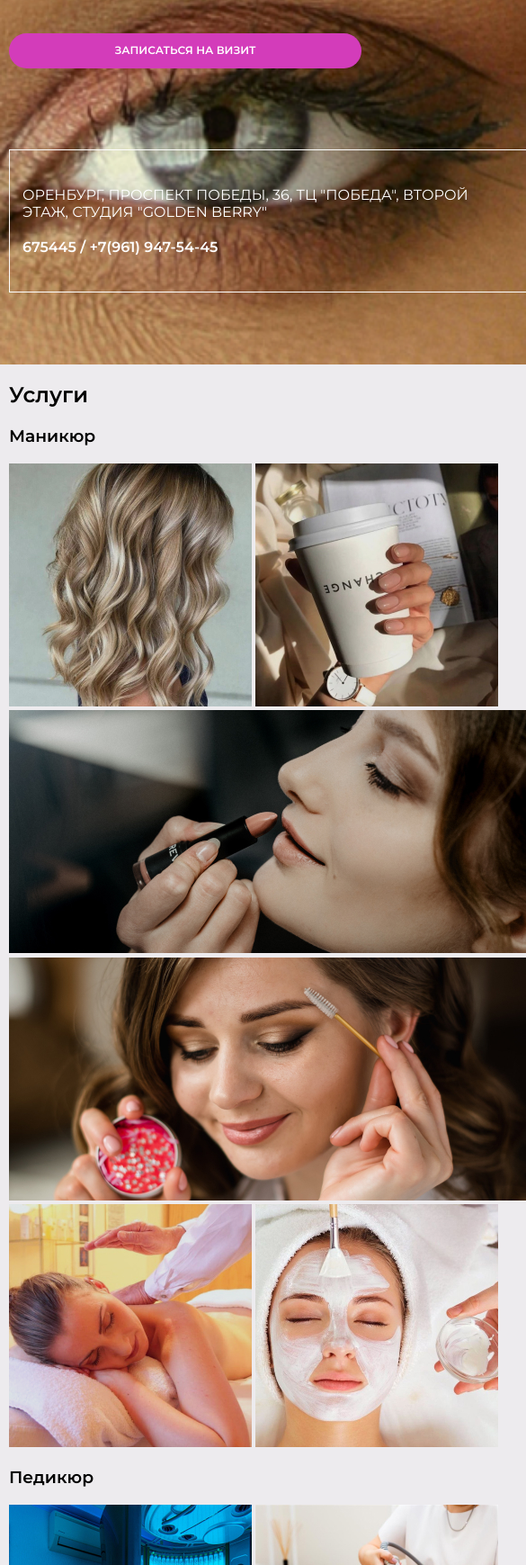
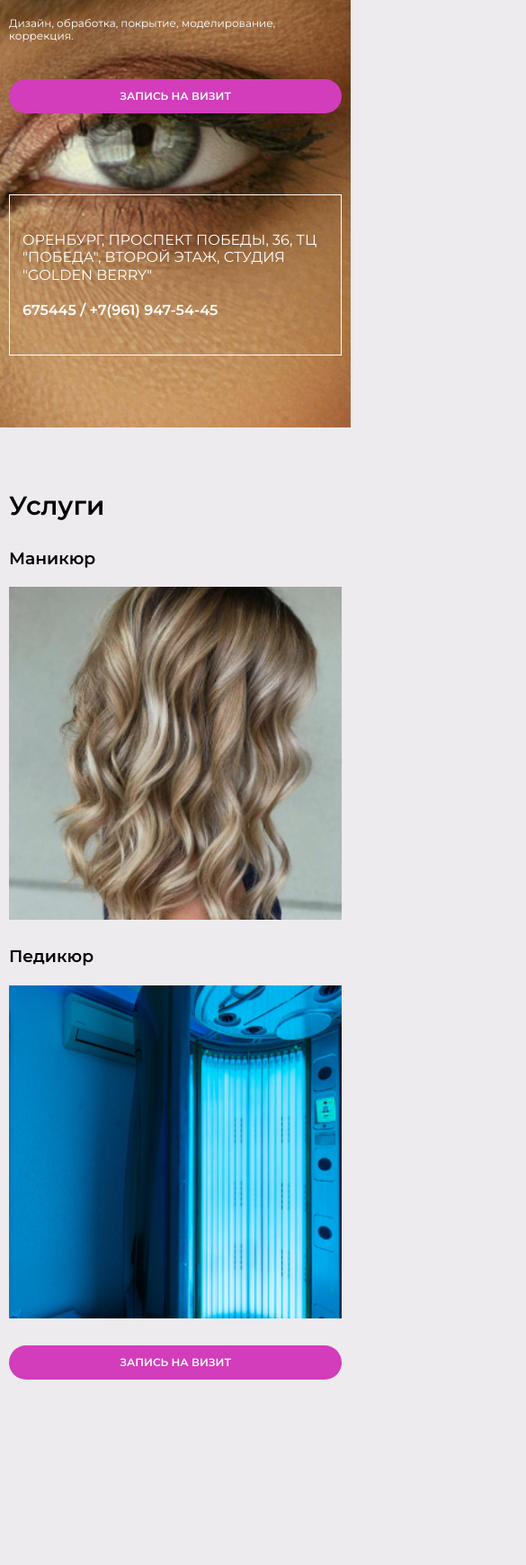
Before and after one commit to DVSaltsev/nailon, a website: page source/index.html in a window 390 px wide. Shown: the part 261-2000 px from the top of the page at 90% size, 585 px wide, since content can reach past the window. After the commit the page ends 1829 px from the top, so only its background shows below. Drawn offline with nearby package versions, Linux system fonts and the light colour scheme; files that its build step writes are made by us from their sources; files whose address does not match are found by name.

Commit message:
разметка услуг

```diff
--- a/source/index.html
+++ b/source/index.html
@@ -46,7 +46,7 @@
         <div class="index-header__wrapper-main">
           <h1 class="index-header__title">Мастер ногтевого сервиса <br> Олеся NailON</h1>
           <p class="index-header__text">Дизайн, обработка, покрытие, моделирование, коррекция.</p>
-          <a href="#" class="index-header__button-link button-link">Записаться на визит</a>
+          <a href="#" class="index-header__button-link button-link">Запись на визит</a>
         </div>
         <div class="index-header__contacts">
           <p class="index-header__address">Оренбург, проспект Победы, 36, ТЦ "Победа", второй этаж, студия "Golden
@@ -62,42 +62,79 @@
   <main class="main">
     <h1 class="visually-hidden">Информация о мастере ногтевого сервиса Олесе Nailon и её услугах</h1>
 
-    <section class="offers">
-      <div class="container">
+    <section class="index-offers offers">
+      <div class="offers__container container">
         <h2 class="offers__h2">Услуги</h2>
-        <div class="offers__manicure">
-          <h3 class="offers__h3">Маникюр</h3>
-          <div class="offers__wrapper-manicure-img">
-            <img class="offers__manicure-img offers__manicure-img-mobile" src="img/offers/mani1.jpg"
+
+        <div class="offer-manicure">
+          <h3 class="offer-manicure__h3"><a class="offer-manicure__h3-link" href="#">Маникюр</a></h3>
+          <ul class="offer-manicure__list">
+            <li class="offer-manicure__item">
+              <a class="offer-manicure__img-link" href="#">
+                <img class="offer-manicure__img offer-manicure__img-1" src="img/offers/mani1.jpg"
                   alt="Первая картинка маникюра">
-            <img class="offers__manicure-img  offers__manicure-img-tab" src="img/offers/mani2.jpg"
+              </a>
+            </li>
+            <li class="offer-manicure__item">
+              <a class="offer-manicure__img-link" href="#">
+                <img class="offer-manicure__img offer-manicure__img-2" src="img/offers/mani2.jpg"
                   alt="Вторая картинка маникюра">
-            <img class="offers__manicure-img offers__manicure-img-desk" src="img/offers/mani3.jpg"
+              </a>
+            </li>
+            <li class="offer-manicure__item">
+              <a class="offer-manicure__img-link" href="#">
+                <img class="offer-manicure__img offer-manicure__img-3" src="img/offers/mani3.jpg"
                   alt="Третья картинка маникюра">
-            <img class="offers__manicure-img offers__manicure-img-desk" src="img/offers/mani4.jpg"
+              </a>
+            </li>
+            <li class="offer-manicure__item">
+              <a class="offer-manicure__img-link" href="#">
+                <img class="offer-manicure__img offer-manicure__img-4" src="img/offers/mani4.jpg"
                   alt="Четвертая картинка маникюра">
-            <img class="offers__manicure-img offers__manicure-img-desk" src="img/offers/mani5.jpg"
+              </a>
+            </li>
+            <li class="offer-manicure__item">
+              <a class="offer-manicure__img-link" href="#">
+                <img class="offer-manicure__img offer-manicure__img-5" src="img/offers/mani5.jpg"
                   alt="Пятая картинка маникюра">
-            <img class="offers__manicure-img offers__manicure-img-desk" src="img/offers/mani6.jpg"
+              </a>
+            </li>
+            <li class="offer-manicure__item">
+              <a class="offer-manicure__img-link" href="#">
+                <img class="offer-manicure__img offer-manicure__img-6" src="img/offers/mani6.jpg"
                   alt="Шестая картинка маникюра">
-          </div>
-          <div class="offers__pedicure">
-            <h3 class="offers__h3">Педикюр</h3>
-            <div class="offers__wrapper-pedicure-img">
-              <img class="offers__pedicure-img offers__pedicure-img-mobile" src="img/offers/pedi1.jpg"
-                alt="Первая картинка педикюра">
-              <img class="offers__pedicure-img  offers__pedicure-img-tab" src="img/offers/pedi2.jpg"
-                alt="Вторая картинка педикюра">
-              <img class="offers__pedicure-img offers__pedicure-img-desk" src="img/offers/pedi3.jpg"
-                alt="Третья картинка педикюра">
-
-            </div>
+              </a>
+            </li>
+          </ul>
         </div>
 
+        <div class="offer-pedicure">
+          <h3 class="offer-pedicure__h3"><a class="offer-pedicure__h3-link" href="#">Педикюр</a></h3>
+          <ul class="offer-pedicure__list">
+            <li class="offer-pedicure__item">
+              <a class="offer-pedicure__img-link" href="#">
+                <img class="offer-pedicure__img offer-pedicure__img-1" src="img/offers/pedi1.jpg"
+                  alt="Первая картинка маникюра">
+              </a>
+            </li>
+            <li class="offer-pedicure__item">
+              <a class="offer-pedicure__img-link" href="#">
+                <img class="offer-pedicure__img offer-pedicure__img-2" src="img/offers/pedi2.jpg"
+                  alt="Вторая картинка маникюра">
+              </a>
+            </li>
+            <li class="offer-pedicure__item">
+              <a class="offer-pedicure__img-link" href="#">
+                <img class="offer-pedicure__img offer-pedicure__img-3" src="img/offers/pedi3.jpg"
+                  alt="Третья картинка маникюра">
+              </a>
+            </li>
+          </ul>
+        </div>
+
+        <a href="#" class="offers__button-link button-link">Запись на визит</a>
       </div>
     </section>
-
-
 
   </main>
 
@@ -105,23 +142,8 @@
   <footer class="footer">
 
   </footer>
-  <!-- <script src="js/navigation.js"></script> -->
-  <script>
-    var navMain = document.querySelector('.header-top__nav');
-    var navToggle = document.querySelector('.header-top__toggle');
+  <script src="js/navigation.js"></script>
 
-    // navMain.classList.remove('main-nav--nojs');
-
-    navToggle.addEventListener('click', function () {
-      if (navMain.classList.contains('header-top__nav--closed')) {
-        navMain.classList.remove('header-top__nav--closed');
-        navMain.classList.add('header-top__nav--opened');
-      } else {
-        navMain.classList.add('header-top__nav--closed');
-        navMain.classList.remove('header-top__nav--opened');
-      }
-    });
-  </script>
 </body>
 
 </html>
--- a/source/js/navigation.js
+++ b/source/js/navigation.js
@@ -1,9 +1,14 @@
-let navWrapper = document.querySelector('.header__nav-wrapper');
-let navToggle = document.querySelector('.header__nav-toggle');
+let navMain = document.querySelector('.header-top__nav');
+let navToggle = document.querySelector('.header-top__toggle');
 
 // navMain.classList.remove('main-nav--nojs');
 
 navToggle.addEventListener('click', function () {
-  navWrapper.classList.toggle('header__nav--closed');
-  navWrapper.classList.toggle('header__nav--opened');
+  if (navMain.classList.contains('header-top__nav--closed')) {
+    navMain.classList.remove('header-top__nav--closed');
+    navMain.classList.add('header-top__nav--opened');
+  } else {
+    navMain.classList.add('header-top__nav--closed');
+    navMain.classList.remove('header-top__nav--opened');
+  }
 });
--- a/source/sass/basis/page.scss
+++ b/source/sass/basis/page.scss
@@ -6,9 +6,6 @@
   line-height: 1.2;
   color: $black;
   min-width: $min-width-mobile;
-
-
-
 
   // @media ($tablet) {
   //   font-size: 16px;
@@ -26,5 +23,5 @@
   grid-template-rows: min-content 1fr min-content;
   align-content: start;
   min-height: 100vh;
-  background-color: #edebee;
+  background-color: $grey-70;
 }
--- a/source/sass/components/header-top.scss
+++ b/source/sass/components/header-top.scss
@@ -26,7 +26,7 @@
     }
   }
 
-  &__logo {}
+
 
   &__logo-img {
     @include reset-img;
--- /dev/null
+++ b/source/sass/components/offer-manicure.scss
@@ -0,0 +1,41 @@
+.offer-manicure {
+  display: grid;
+  row-gap: 20px;
+
+  &__h3 {
+    @include reset-p-h;
+  }
+
+  &__h3-link {
+    @include reset-link;
+  }
+
+  &__list {
+    @include reset-list;
+  }
+
+  &__item {}
+
+  &__img-link {
+    @include reset-link;
+  }
+
+  &__img {
+    @include reset-img;
+    display: none;
+  }
+
+  &__img-1 {
+    display: block;
+  }
+
+  &__img-2 {}
+
+  &__img-3 {}
+
+  &__img-4 {}
+
+  &__img-5 {}
+
+  &__img-6 {}
+}
--- /dev/null
+++ b/source/sass/components/offer-pedicure.scss
@@ -0,0 +1,35 @@
+.offer-pedicure {
+  display: grid;
+  row-gap: 20px;
+
+  &__h3 {
+    @include reset-p-h;
+  }
+
+  &__h3-link {
+    @include reset-link;
+  }
+
+  &__list {
+    @include reset-list;
+  }
+
+  &__item {}
+
+  &__img-link {
+    @include reset-link;
+  }
+
+  &__img {
+    @include reset-img;
+    display: none;
+  }
+
+  &__img-1 {
+    display: block;
+  }
+
+  &__img-2 {}
+
+  &__img-3 {}
+}
--- /dev/null
+++ b/source/sass/components/offers.scss
@@ -0,0 +1,19 @@
+.offers {
+
+  &__container {
+    padding-top: 70px;
+    padding-bottom: 35px;
+    display: grid;
+    row-gap: 30px;
+  }
+
+  &__h2 {
+    @include reset-p-h;
+    font-size: 29px;
+  }
+
+  &__button-link {
+    box-sizing: border-box;
+    width: 100%;
+  }
+}
--- /dev/null
+++ b/source/sass/structures/index-offers.scss
@@ -0,0 +1,19 @@
+.offers {
+
+  &__container {
+    padding-top: 70px;
+    padding-bottom: 35px;
+    display: grid;
+    row-gap: 30px;
+  }
+
+  &__h2 {
+    @include reset-p-h;
+    font-size: 29px;
+  }
+
+  &__button-link {
+    box-sizing: border-box;
+    width: 100%;
+  }
+}
--- a/source/sass/style.scss
+++ b/source/sass/style.scss
@@ -11,15 +11,18 @@
 @import "components/container.scss";
 @import "components/button-link.scss";
 @import "components/header-top.scss";
+@import "components/offers.scss";
+@import "components/offer-manicure.scss";
+@import "components/offer-pedicure.scss";
 // @import "components/container.scss";
 
 
 
-// Blocks
-@import "blocks/index-header.scss";
+// Structures
+@import "structures/index-header.scss";
+@import "structures/index-offers.scss";
+
 // @import "blocks/logo.scss";
-
-
 // @import "blocks/contacts.scss";
 // @import "blocks/main.scss";
 // @import "blocks/about.scss"
```
Also changed, not shown: source/sass/structures/index-header.scss (renamed from source/sass/blocks/index-header.scss). Lines whose indentation alone changed are shown as unchanged.
